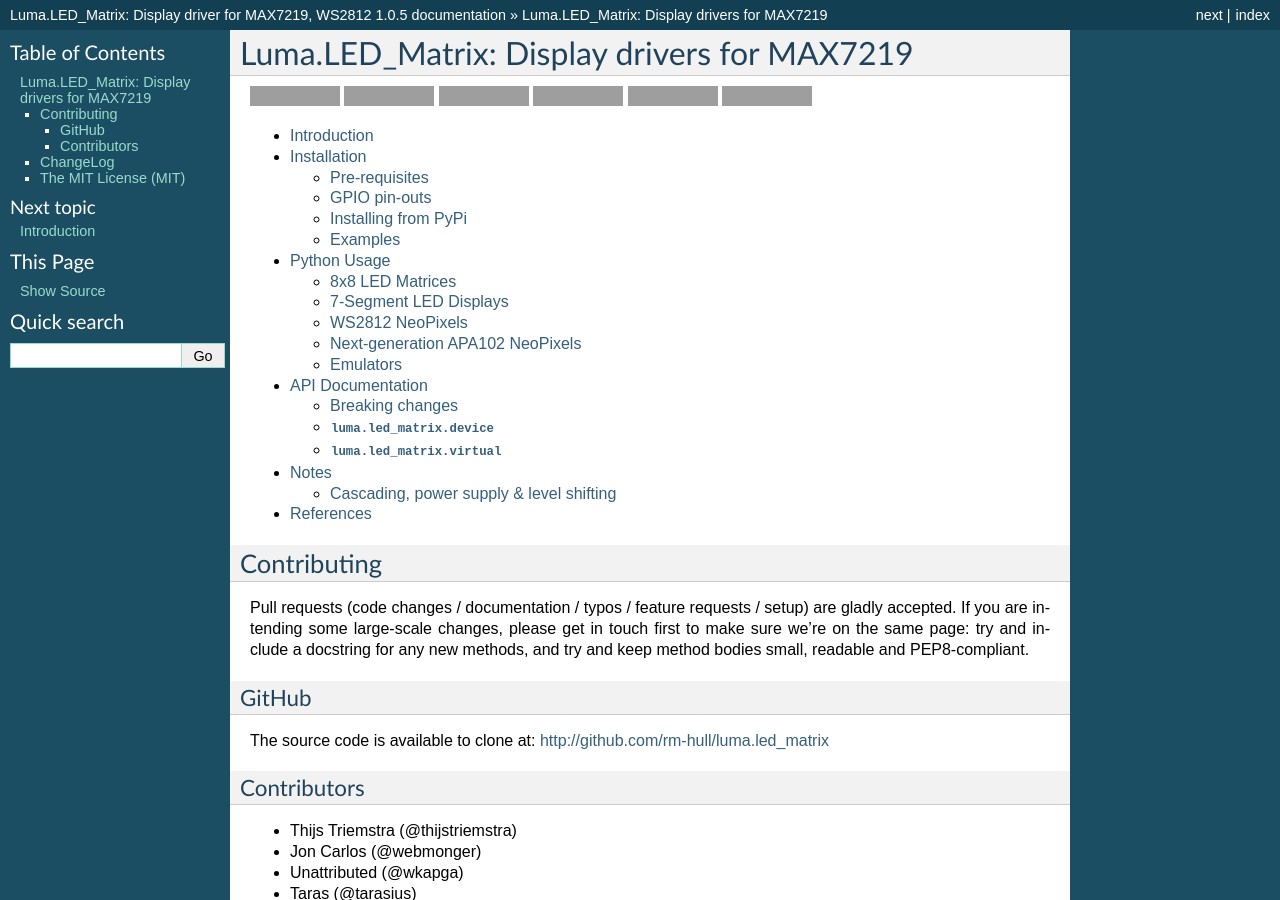
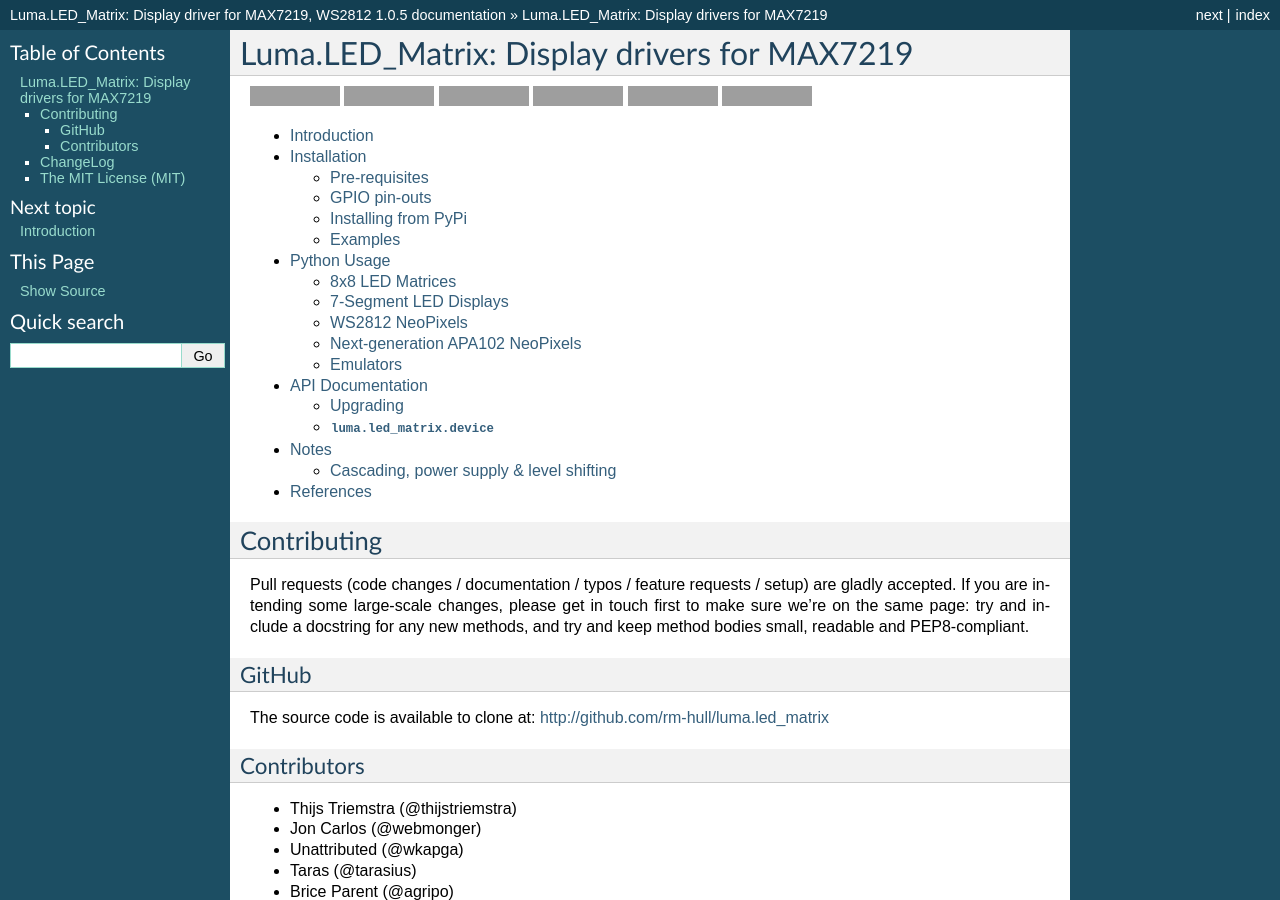
Before and after one commit to rm-hull/luma.led_matrix, a Sphinx documentation site: the page built from doc/index.rst, in a window 1280 px wide and 900 px high, cut to the strip 0-900 px from the top of the window. Built offline with Sphinx 7.4.7, drawn with Linux system fonts in a browser that asks for light colours; grey boxes are pictures that could not be loaded.

Commit message:
Run documentation build on travis (#130)
* disable unused Sphinx setting
* add doc tox env target
* run doc tox env on travis
* remove luma.led_matrix.virtual references
* workaround sphinx error
* 'duplicate label neosegments'
* flake8 config update
* install graphviz on travis
* install graphviz

```diff
--- a/doc/api-documentation.rst
+++ b/doc/api-documentation.rst
@@ -5,10 +5,10 @@
     :undoc-members:
     :show-inheritance:
 
-.. inheritance-diagram:: luma.core.device luma.core.mixin luma.core.virtual luma.led_matrix.device luma.led_matrix.virtual
+.. inheritance-diagram:: luma.core.device luma.core.mixin luma.core.virtual luma.led_matrix.device
 
-Breaking changes
-""""""""""""""""
+Upgrading
+"""""""""
 .. warning::
    Version 0.3.0 was released on 19 January 2017: this came with a rename of the
    project in github from **max7219** to **luma.led_matrix** to reflect the changing
@@ -30,11 +30,3 @@
     :inherited-members:
     :undoc-members:
     :show-inheritance:
-
-:mod:`luma.led_matrix.virtual`
-""""""""""""""""""""""""""""""
-.. automodule:: luma.led_matrix.virtual
-    :members:
-    :inherited-members:
-    :undoc-members:
-    :show-inheritance:
--- a/doc/conf.py
+++ b/doc/conf.py
@@ -138,7 +138,7 @@
 # Add any paths that contain custom static files (such as style sheets) here,
 # relative to this directory. They are copied after the builtin static files,
 # so a file named "default.css" will overwrite the builtin "default.css".
-html_static_path = ['_static']
+# html_static_path = ['_static']
 
 # Add any extra paths that contain custom files (such as robots.txt or
 # .htaccess) here, relative to this directory. These files are copied
@@ -270,7 +270,7 @@
 
 # Configuration for intersphinx
 intersphinx_mapping = {
-    'python': ('https://docs.python.org/2', None),
+    'python': ('https://docs.python.org/3', None),
     'pillow': ('https://pillow.readthedocs.io/en/latest', None),
     'luma.core': ('https://luma-core.readthedocs.io/en/latest', None),
     'luma.emulator': ('https://luma-emulator.readthedocs.io/en/latest', None)
--- a/doc/python-usage.rst
+++ b/doc/python-usage.rst
@@ -340,8 +340,8 @@
 
 This should animate a green dot moving left-to-right down each line.
 
-NeoSegments
-"""""""""""
+NeoSegments (WS2812)
+""""""""""""""""""""
 `@msurguy <https://twitter.com/msurguy?lang=en>`_ has `crowdsourced some WS2812 neopixels <https://www.crowdsupply.com/maksmakes/neosegment>`_
 into a modular 3D-printed seven-segment unit. To program these devices:
 
--- a/setup.cfg
+++ b/setup.cfg
@@ -2,7 +2,7 @@
 universal = 1
 
 [flake8]
-ignore = E126, E127, E128, E241, E402, E501, E731
+ignore = E126, E127, E128, E241, E402, E501, E731, E741
 exclude =
     .tox,
     # No need to traverse our git directory
```
Also changed, not shown: .travis.yml, 1 other file.
